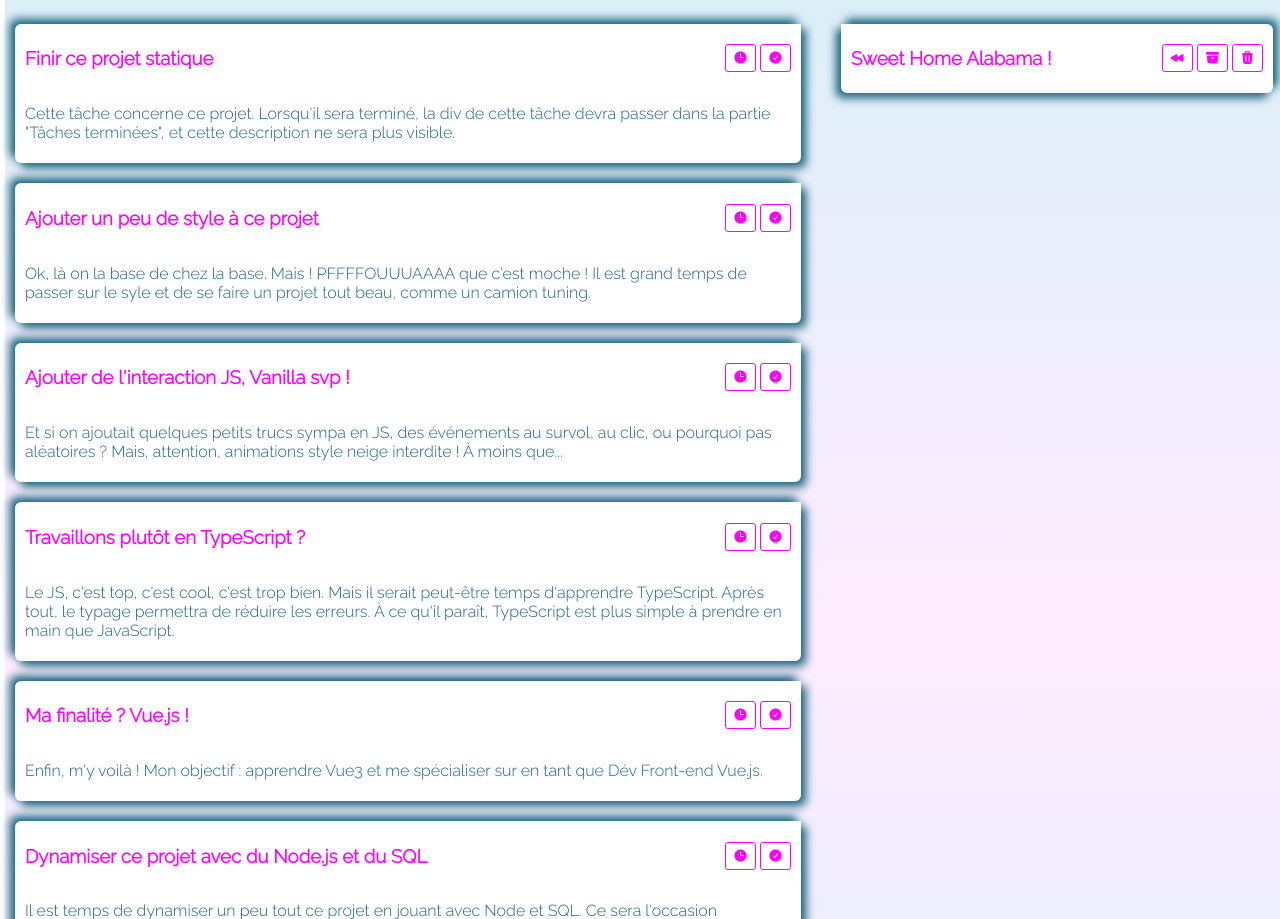
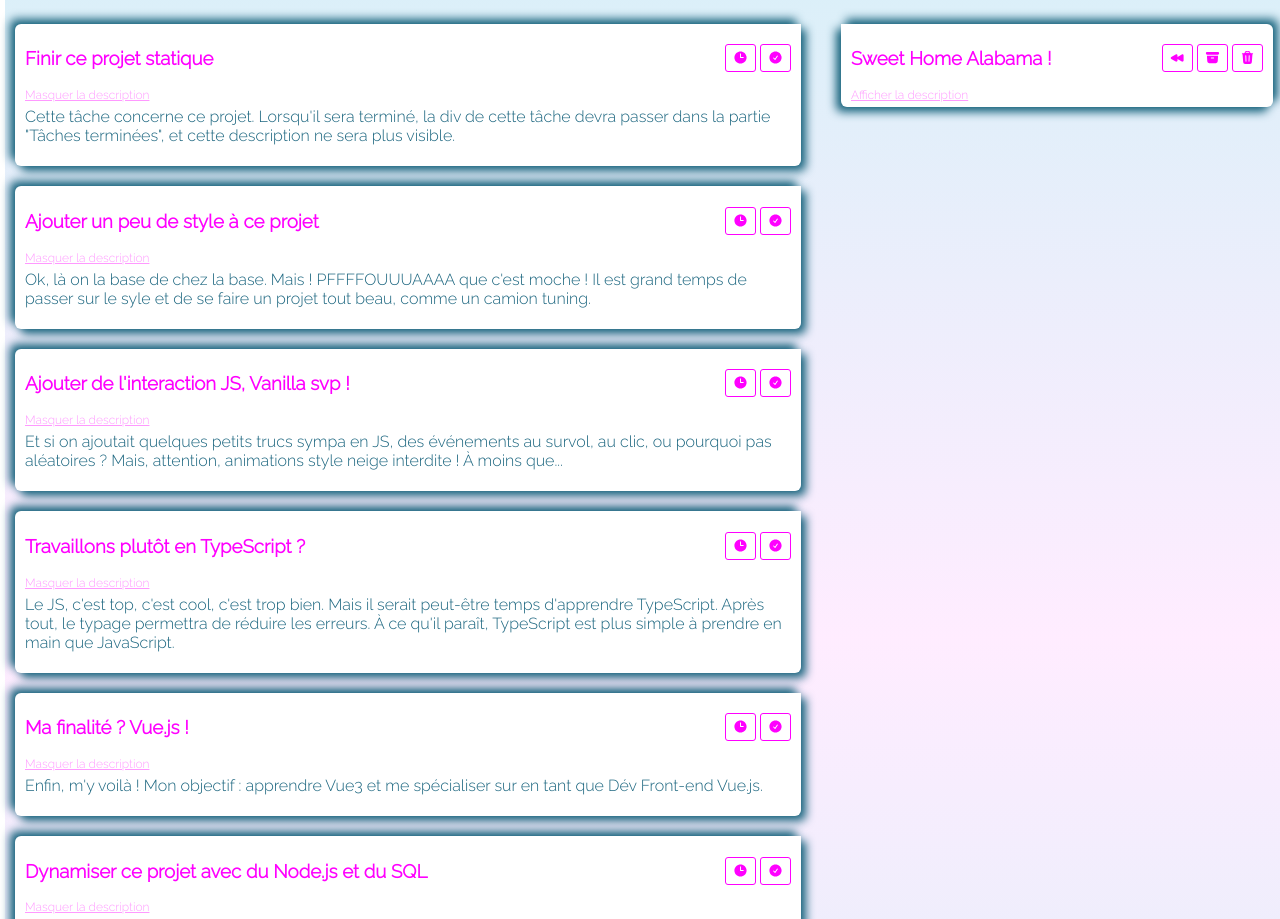
Before and after one commit to CesarMoroPro/todo-list-js, a website with bundled scripts: page index.html in a window 1280 px wide. Shown: the part 453-1372 px from the top of the page. Built offline with nearby package versions, Linux system fonts and the light colour scheme; a web font is replaced by a local one.

Commit message:
HTML et CSS : ajout d'un bouton pour afficher ou masquer la description d'une tâche, pour une meilleur UX

```diff
--- a/index.html
+++ b/index.html
@@ -104,6 +104,7 @@
                                                         </button>
                                                 </div>
                                         </div>
+                                        <p class="afficher-masquer-description">Masquer la description</p>
                                         <p class="description">Cette tâche concerne ce projet. Lorsqu'il sera terminé, la div de cette tâche devra passer dans la partie "Tâches terminées", et cette description ne sera plus visible.</p>
                                 </div>
 
@@ -141,6 +142,7 @@
                                                         </button>
                                                 </div>
                                         </div>
+                                        <p class="afficher-masquer-description">Masquer la description</p>
                                         <p class="description">Ok, là on la base de chez la base. Mais ! PFFFFOUUUAAAA que c'est moche ! Il est grand temps de passer sur le syle et de se faire un projet tout beau, comme un camion tuning.</p>
                                 </div>
 
@@ -178,6 +180,7 @@
                                                         </button>
                                                 </div>
                                         </div>
+                                        <p class="afficher-masquer-description">Masquer la description</p>
                                         <p class="description">Et si on ajoutait quelques petits trucs sympa en JS, des événements au survol, au clic, ou pourquoi pas aléatoires ? Mais, attention, animations style neige interdite ! À moins que...</p>
                                 </div>
 
@@ -215,6 +218,7 @@
                                                         </button>
                                                 </div>
                                         </div>
+                                        <p class="afficher-masquer-description">Masquer la description</p>
                                         <p class="description">Le JS, c'est top, c'est cool, c'est trop bien. Mais il serait peut-être temps d'apprendre TypeScript. Après tout, le typage permettra de réduire les erreurs. À ce qu'il paraît, TypeScript est plus simple à prendre en main que JavaScript.</p>
                                 </div>
 
@@ -252,6 +256,7 @@
                                                         </button>
                                                 </div>
                                         </div>
+                                        <p class="afficher-masquer-description">Masquer la description</p>
                                         <p class="description">Enfin, m'y voilà ! Mon objectif : apprendre Vue3 et me spécialiser sur en tant que Dév Front-end Vue.js.</p>
                                 </div>
 
@@ -289,6 +294,7 @@
                                                         </button>
                                                 </div>
                                         </div>
+                                        <p class="afficher-masquer-description">Masquer la description</p>
                                         <p class="description">Il est temps de dynamiser un peu tout ce projet en jouant avec Node et SQL. Ce sera l'occasion d'apprendre Node. Le JavaScript, c'est trop bien.</p>
                                 </div>
 
@@ -326,6 +332,7 @@
                                                         </button>
                                                 </div>
                                         </div>
+                                        <p class="afficher-masquer-description">Masquer la description</p>
                                         <p class="description">On est d'accord, ce serait dommage de connaître le Vanilla JS, TS, Node, Vue... mais laisser Nuxt de côté. Y a plus qu'à !</p>
                                 </div>
 
@@ -363,6 +370,7 @@
                                                         </button>
                                                 </div>
                                         </div>
+                                        <p class="afficher-masquer-description">Masquer la description</p>
                                         <p class="description">J'aime de plus en plus l'Univers JS. Mais à la base, j'ai appris à développer des thèmes WordPress, et ça c'est en PHP, alors pourquoi ne pas gérer le back de ce projet aussi en PHP en souvenir du bon vieux temps ?</p>
                                 </div>
                         </div>
@@ -409,6 +417,7 @@
                                                         </button>
                                                 </div>
                                         </div>
+                                        <p class="afficher-masquer-description">Afficher la description</p>
                                         <p class="description display-none">Ce n'est pas une tâche. C'est juste qu'en faisant ce projet statique, Spotify me passe cette musique et c'est sympa !</p>
                                 </div>
                         </div>
--- a/scss/pages/_homepage.scss
+++ b/scss/pages/_homepage.scss
@@ -60,8 +60,23 @@
 
                 }
 
+                .afficher-masquer-description {
+                        width: 200px;
+                        color: rgba($fof, 0.4);
+                        cursor: pointer;
+                        text-decoration: underline;
+                        font-size: 0.75em;
+                        margin: 0;
+                }
+
+                .afficher-masquer-description:hover {
+                        text-decoration: none;
+                        color: rgba($white, 0.75);
+                }
+
                 .description {
                         color: $blue;
+                        margin-top: 5px;
                 }
         }
 
--- a/scss/utils/_heritage.scss
+++ b/scss/utils/_heritage.scss
@@ -58,9 +58,11 @@
                 }
         }
 
+        .afficher-masquer-description {
+                color: rgba($white, 0.4);
+        }
+
         .description {
                 color: $white;
         }
 }
-
-/* %hover-tasks */
```
Also changed, not shown: css/main.css, 1 other file.
